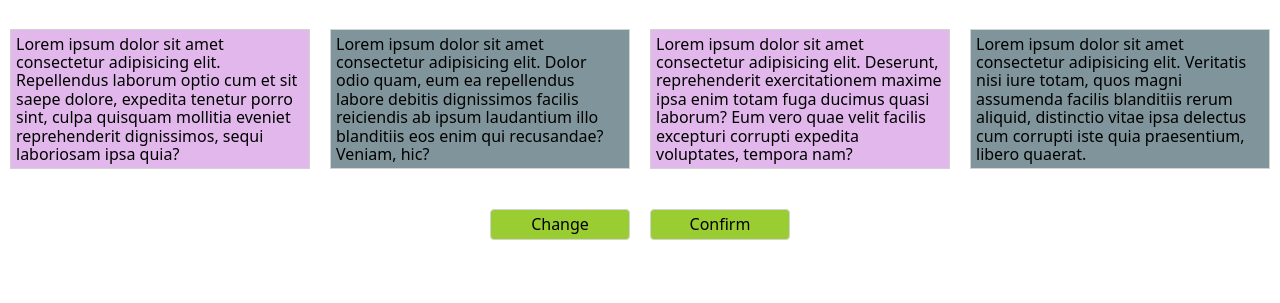
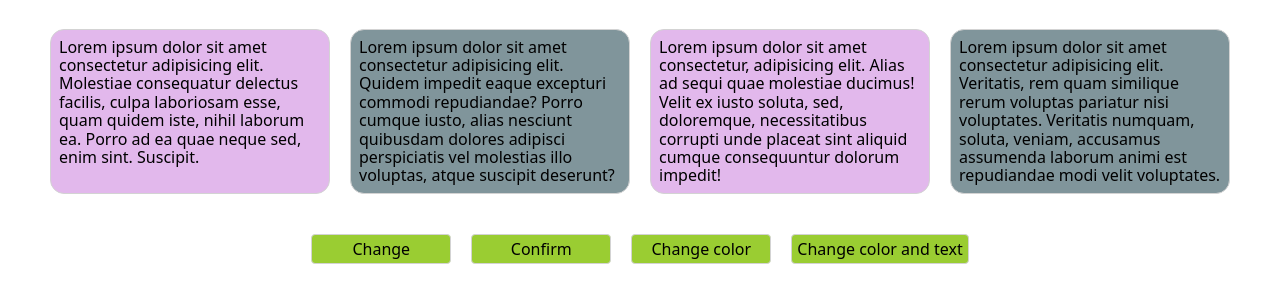
Before and after one commit to Yoda-Chubaka/js-duke-university, a plain HTML site: page index.html in a window 1280 px wide. Shown: the part 61-364 px from the top of the page. Drawn offline with nearby package versions, Linux system fonts and the light colour scheme.

Commit message:
New commit

```diff
--- a/css/style.css
+++ b/css/style.css
@@ -3,25 +3,45 @@ h1 {
     text-align: center;
 }
 
+ul {
+    list-style: none;
+    margin-top: 0;
+    margin-bottom: 0;
+    padding-left: 0;
+}
+
+/* a {
+    text-decoration: none;
+} */
+
 .main-div {
+    margin-left: 20px;
+    margin-right: 20px;
+}
+
+.main-list {
     display: flex;
     justify-content: space-around;
+    margin-left: 20px;
+    margin-right: 20px;
 }
 
-.div-box {
-    width: 340px;
-    padding: 5px;
+.list-description{
+    width: 310px;
+    min-height: 140px;
+    border: 1px solid lightgray;
+    padding: 8px 8px;
     margin: 10px;
-    border: 1px solid lightgray;
     font-size: 16px;
     background-color: rgb(226, 184, 236);
+    border-radius: 14px;
+
+    &:nth-child(2n) {
+        background-color: rgb(128, 149, 155);
+    }
 }
 
-.added-color {
-    background-color: rgb(128, 149, 155);
-}
-
-.button-box {
+.button-list {
     display: flex;
     margin-top: 20px;
     width: 100%;
@@ -30,7 +50,7 @@ h1 {
 
 .onclick-button {
     display: block;
-    width: 140px;
+    min-width: 140px;
     padding: 5px;
     margin: 10px;
     border: 1px solid lightgray;
@@ -45,3 +65,22 @@ h1 {
     background-color: green;
     cursor: pointer;
 }
+
+/* .demo-div {
+    background-color: red;
+} */
+
+.viseVersaColor {
+    width: 310px;
+    min-height: 140px;
+    border: 1px solid lightgray;
+    padding: 8px 8px;
+    margin: 10px;
+    font-size: 16px;
+    background-color: rgb(128, 149, 155);
+    border-radius: 14px;
+
+    &:nth-child(2n) {
+        background-color: rgb(226, 184, 236);
+    }
+}
--- a/index.html
+++ b/index.html
@@ -13,28 +13,45 @@
     <h1>Buttons with div practice</h1>
 
     <div class="main-div">
-        <div class="div-box">
-            Lorem ipsum dolor sit amet consectetur adipisicing elit. Repellendus laborum optio cum et sit saepe dolore, expedita tenetur porro sint, culpa quisquam mollitia eveniet reprehenderit dignissimos, sequi laboriosam ipsa quia?
-         </div>
+        <ul class="main-list">
+            <li id="card1" class="list-description">
+                Lorem ipsum dolor sit amet consectetur adipisicing elit. Molestiae consequatur delectus facilis, culpa laboriosam esse, quam quidem iste, nihil laborum ea. Porro ad ea quae neque sed, enim sint. Suscipit.
+            </li>
 
-         <div class="div-box added-color">
-             Lorem ipsum dolor sit amet consectetur adipisicing elit. Dolor odio quam, eum ea repellendus labore debitis dignissimos facilis reiciendis ab ipsum laudantium illo blanditiis eos enim qui recusandae? Veniam, hic?
-         </div>
+             <li id="card2" class="list-description">
+                Lorem ipsum dolor sit amet consectetur adipisicing elit. Quidem impedit eaque excepturi commodi repudiandae? Porro cumque iusto, alias nesciunt quibusdam dolores adipisci perspiciatis vel molestias illo voluptas, atque suscipit deserunt?
+            </li>
 
-         <div class="div-box">
-            Lorem ipsum dolor sit amet consectetur adipisicing elit. Deserunt, reprehenderit exercitationem maxime ipsa enim totam fuga ducimus quasi laborum? Eum vero quae velit facilis excepturi corrupti expedita voluptates, tempora nam?
-        </div>
+             <li id="card3" class="list-description">
+                Lorem ipsum dolor sit amet consectetur, adipisicing elit. Alias ad sequi quae molestiae ducimus! Velit ex iusto soluta, sed, doloremque, necessitatibus corrupti unde placeat sint aliquid cumque consequuntur dolorum impedit!
+            </li>
 
-        <div class="div-box added-color">
-            Lorem ipsum dolor sit amet consectetur adipisicing elit. Veritatis nisi iure totam, quos magni assumenda facilis blanditiis rerum aliquid, distinctio vitae ipsa delectus cum corrupti iste quia praesentium, libero quaerat.
-        </div>
+            <li id="card4" class="list-description">
+                Lorem ipsum dolor sit amet consectetur adipisicing elit. Veritatis, rem quam similique rerum voluptas pariatur nisi voluptates. Veritatis numquam, soluta, veniam, accusamus assumenda laborum animi est repudiandae modi velit voluptates.
+            </li>
+        </ul>
     </div>
 
     <div class="button-box">
-        <input class="onclick-button" type="button" value="Change" onclick="dochange()">
-        <input class="onclick-button" type="button" value="Confirm" onclick="doconfirm()">
+        <ul class="button-list">
+            <li>
+                <input class="onclick-button" type="button" value="Change" onclick="doChange()">
+            </li>
+            <li>
+                <input class="onclick-button" type="button" value="Confirm" onclick="doConfirm()">
+            </li>
+            <li>
+                <input class="onclick-button" type="button" value="Change color" onclick="changeColor()">
+            </li>
+            <li>
+                <input class="onclick-button" type="button" value="Change color and text" onclick="changeColor(), changeText()">
+            </li>
+        </ul>
+        <!-- <div class="demo-div">
+            <p id="demo"></p>
+        </div> -->
     </div>
-    <p id="demo"></p>
+
 
     <script src="https://www.dukelearntoprogram.com/course1/common/js/image/SimpleImage.js"></script>
 
--- a/js/index.js
+++ b/js/index.js
@@ -1,14 +1,38 @@
-function dochange() {
+function doChange() {
     alert("clicked button with JS function");
 }
 
-function doconfirm() {
-    let message;
+function doConfirm() {
+    var message;
     if (confirm("clicked button with JS function") == true) {
-        message = "You pressed OK!";
+        message = alert("You pressed OK!");
     }
     else {
-        message = "Are you sure you want to cancel?";
+        message = alert("Are you sure you want to cancel?");
     }
-    document.getElementById("demo").innerHTML = message;
+    // document.getElementById("demo").innerHTML = message;
 }
+
+function changeColor() {
+    var colorBox1 = document.getElementById("card1");
+    var colorBox2 = document.getElementById("card2");
+    var colorBox3 = document.getElementById("card3");
+    var colorBox4 = document.getElementById("card4");
+
+    colorBox1.className = "viseVersaColor";
+    colorBox2.className = "viseVersaColor";
+    colorBox3.className = "viseVersaColor";
+    colorBox4.className = "viseVersaColor";
+}
+
+function changeText() {
+    var textBox1 = document.getElementById("card1");
+    var textBox2 = document.getElementById("card2");
+    var textBox3 = document.getElementById("card3");
+    var textBox4 = document.getElementById("card4");
+
+    textBox1.innerHTML = "Hello world! It's my first JS function😎";
+    textBox2.innerHTML = "Hello world! It's my first JS function😎";
+    textBox3.innerHTML = "Hello world! It's my first JS function😎";
+    textBox4.innerHTML = "Hello world! It's my first JS function😎";
+}
```
